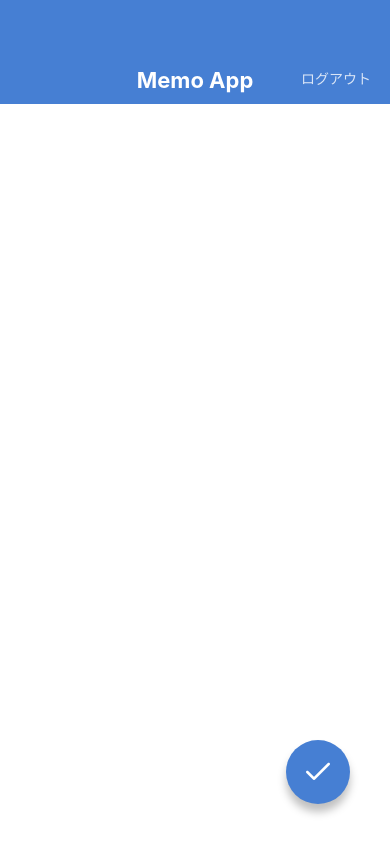
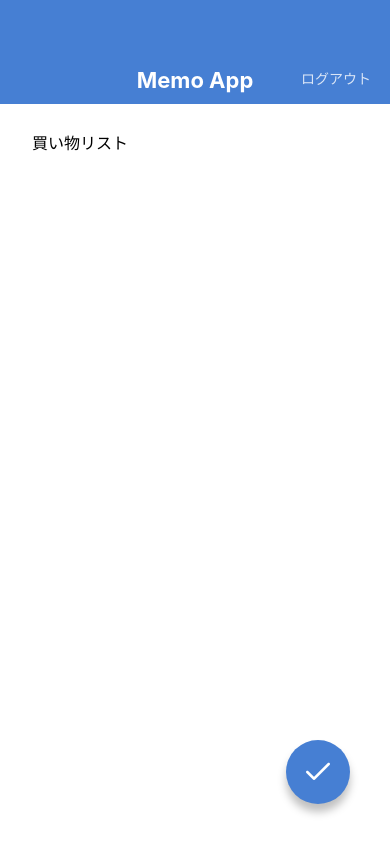
Before and after one commit to tigericky77/MemoApp, a React Native app: screen / in a window 390 px wide. Built offline with nearby package versions, Linux system fonts and the light colour scheme.

Commit message:
Replace KeyboardAvoidingView with KeyboardSafeView

```diff
--- a/App.jsx
+++ b/App.jsx
@@ -1,12 +1,13 @@
 import React from 'react';
 // import MemoListScreen from './src/screens/MemoListScreen';
 // import MemoDetailScreen from './src/screens/MemoDetailScreen';
-// import MemoEditScreen from './src/screens/MemoEditScreen';
-import MemoCreateScreen from './src/screens/MemoCreateScreen';
+import MemoEditScreen from './src/screens/MemoEditScreen';
+// import MemoCreateScreen from './src/screens/MemoCreateScreen';
 
 // eslint-disable-next-line react/function-component-definition
 export default function App() {
   return (
-    <MemoCreateScreen />
+    // <MemoCreateScreen />
+    <MemoEditScreen />
   );
 }
--- /dev/null
+++ b/src/components/KeyboardSafeView.jsx
@@ -0,0 +1,78 @@
+/* eslint-disable react/function-component-definition */
+import React, { useRef, useState, useEffect } from 'react';
+import {
+  Keyboard, Dimensions, Animated, ViewPropTypes,
+} from 'react-native';
+import { node } from 'prop-types';
+
+export default function KeyboardSafeView({ children, style }) {
+  const initialViewHeight = useRef(null);
+  const animatedViewHeight = useRef(null);
+  const [viewHeight, setViewHeight] = useState(null);
+
+  useEffect(() => {
+    Keyboard.addListener('keyboardDidShow', handleShow);
+    Keyboard.addListener('keyboardDidHide', handleHide);
+    return () => {
+      Keyboard.removeListener('keyboardDidShow', handleShow);
+      Keyboard.removeListener('keyboardDidHide', handleHide);
+    };
+  }, []);
+
+  useEffect(() => {
+    if ([initialViewHeight, animatedViewHeight, viewHeight].some((val) => val === null)) { return; }
+    // height is not supported with useNativeDriver: true
+    // https://github.com/react-native-community/react-native-modal/issues/163
+    if (viewHeight === initialViewHeight.current) {
+      Animated.timing(
+        animatedViewHeight.current,
+        { toValue: initialViewHeight.current, duration: 300, useNativeDriver: false },
+      ).start();
+    } else {
+      Animated.timing(
+        animatedViewHeight.current,
+        { toValue: viewHeight, duration: 300, useNativeDriver: false },
+      ).start();
+    }
+  }, [viewHeight]);
+
+  const handleShow = ({ endCoordinates }) => {
+    if (endCoordinates.height && initialViewHeight.current) {
+      const keyboardHeight = Dimensions.get('window').height - endCoordinates.screenY;
+      setViewHeight(initialViewHeight.current - keyboardHeight);
+    }
+  };
+
+  const handleHide = () => {
+    setViewHeight(initialViewHeight.current);
+  };
+
+  const handleLayout = ({ nativeEvent }) => {
+    if (!initialViewHeight.current) {
+      const { height } = nativeEvent.layout;
+      // keep viewHeight as null not to trigger useEffect on mounting.
+      // Don't do this: setViewHeight(height);
+      initialViewHeight.current = height;
+      animatedViewHeight.current = new Animated.Value(height);
+    }
+  };
+
+  const animatedStyle = viewHeight ? {
+    height: animatedViewHeight.current,
+    flex: 0,
+  } : {};
+  return (
+    <Animated.View style={[style, animatedStyle]} onLayout={handleLayout}>
+      {children}
+    </Animated.View>
+  );
+}
+
+KeyboardSafeView.propTypes = {
+  children: node.isRequired,
+  style: ViewPropTypes.style,
+};
+
+KeyboardSafeView.defaultProps = {
+  style: null,
+};
--- a/src/screens/MemoCreateScreen.jsx
+++ b/src/screens/MemoCreateScreen.jsx
@@ -1,21 +1,22 @@
 import React from 'react';
 import {
-  View, TextInput, StyleSheet, KeyboardAvoidingView,
+  View, TextInput, StyleSheet,
 } from 'react-native';
 
 import AppBar from '../components/AppBar';
 import CircleButton from '../components/CircleButton';
+import KeyboardSafeView from '../components/KeyboardSafeView';
 
 // eslint-disable-next-line react/function-component-definition
 export default function MemoCreateScreen() {
   return (
-    <KeyboardAvoidingView style={styles.container} behavior="height">
+    <KeyboardSafeView style={styles.container}>
       <AppBar />
       <View style={styles.inputContainer}>
         <TextInput value="" multiline style={styles.input} />
       </View>
       <CircleButton name="check" />
-    </KeyboardAvoidingView>
+    </KeyboardSafeView>
   );
 }
 
--- a/src/screens/MemoEditScreen.jsx
+++ b/src/screens/MemoEditScreen.jsx
@@ -1,21 +1,22 @@
 import React from 'react';
 import {
-  View, TextInput, StyleSheet, KeyboardAvoidingView,
+  View, TextInput, StyleSheet,
 } from 'react-native';
 
 import AppBar from '../components/AppBar';
 import CircleButton from '../components/CircleButton';
+import KeyboardSafeView from '../components/KeyboardSafeView';
 
 // eslint-disable-next-line react/function-component-definition
 export default function MemoEditScreen() {
   return (
-    <KeyboardAvoidingView style={styles.container} behavior="height">
+    <KeyboardSafeView style={styles.container} behavior="height">
       <AppBar />
       <View style={styles.inputContainer}>
         <TextInput value="買い物リスト" multiline style={styles.input} />
       </View>
       <CircleButton name="check" />
-    </KeyboardAvoidingView>
+    </KeyboardSafeView>
   );
 }
 
```
Also changed, not shown: assets/fonts/selection.json (added, +1 -0 lines), src/components/icon.jsx (added, +12 -0 lines), assets/fonts/icomoon.ttf (added).
